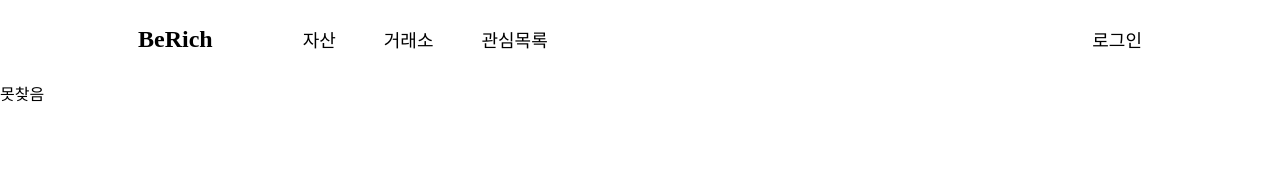
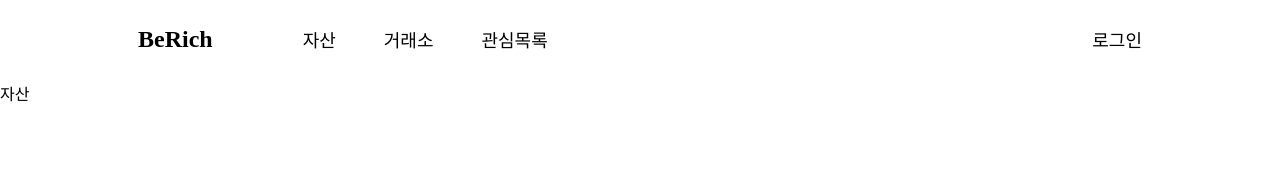
Before and after one commit to hwnim5324/BeRich, a React (Create React App) app: page /assets in a window 1280 px wide. Shown: the top 171 px of the page. Built offline with nearby package versions, Linux system fonts and the light colour scheme; a web font is replaced by a local one.

Commit message:
set for assets.

```diff
--- a/src/components/blocks/TopNavigator.tsx
+++ b/src/components/blocks/TopNavigator.tsx
@@ -13,7 +13,7 @@ const TopNavigator = ( ) : JSX.Element => {
                     </Link>
                 </li>
                 <li>
-                    <Link to=''>
+                    <Link to='/assets'>
                         <span>자산</span>
                     </Link>
                 </li>
@@ -23,7 +23,7 @@ const TopNavigator = ( ) : JSX.Element => {
                     </Link>
                 </li>
                 <li>
-                    <Link to=''>
+                    <Link to='/watching'>
                         <span>관심목록</span>
                     </Link>
                 </li>
--- /dev/null
+++ b/src/components/pages/Assets.tsx
@@ -0,0 +1,11 @@
+import React from "react"
+
+const Assets = () : JSX.Element => {
+    return (
+        <section>
+            자산
+        </section>
+    );
+}
+
+export default Assets;
--- a/src/index.tsx
+++ b/src/index.tsx
@@ -12,6 +12,8 @@ import './index.scss';
 
 import Main from './components/pages/Main';
 import TradingPage from './components/pages/TradingPage';
+import Assets from './components/pages/Assets'
+import Watching from './components/pages/Watching';
 import LogIn from './components/pages/LogIn';
 import SignUp from './components/pages/SignUp';
 import Layout from './components/blocks/Layout';
@@ -27,6 +29,8 @@ root.render(
       <Routes>
         <Route path='/' element={<Main />}/>
         <Route path='/trading/*' element={<TradingPage/>}/>
+        <Route path='/assets' element={<Assets />}/>
+        <Route path='/watching' element={<Watching />} />
         <Route path='/login' element={<LogIn/>}/>
         <Route path='/signup' element={<SignUp />}/>
         <Route path='*' element={<NotFound />}/>
```
